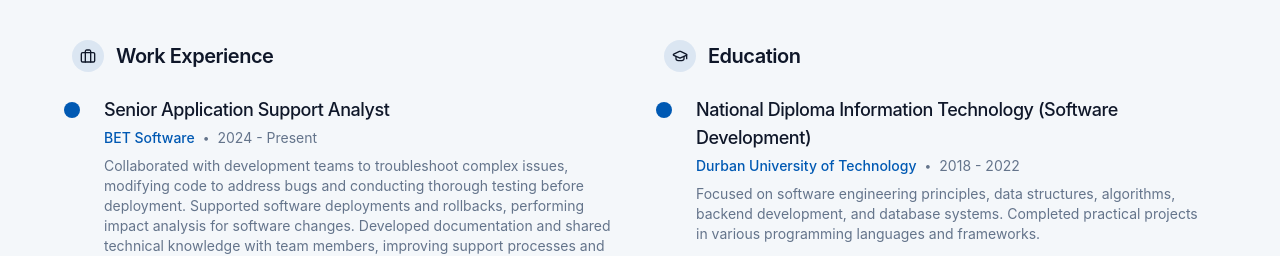
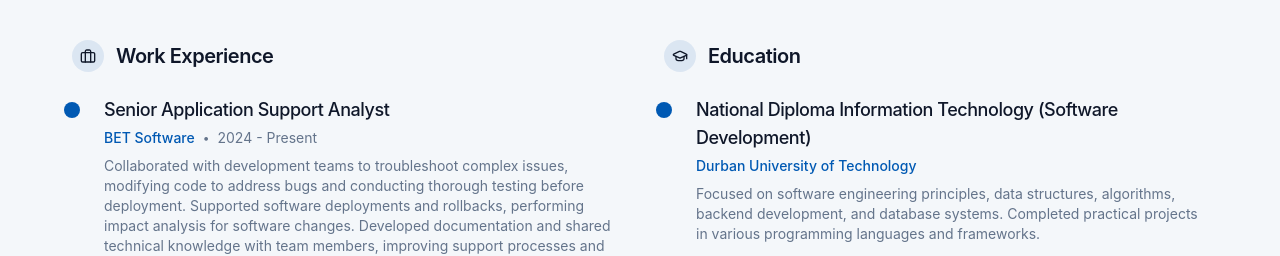
Before and after one commit to ManqobaQue/My_Portfolio, a React (Vite) app: page / in a window 1280 px wide. Shown: the part 1220-1476 px from the top of the page. Built offline with nearby package versions, Linux system fonts and the light colour scheme.

Commit message:
Remove education year
Removes the year from the education section.

```diff
--- a/src/components/Experience.tsx
+++ b/src/components/Experience.tsx
@@ -26,7 +26,6 @@ const educationData = [
   {
     degree: 'National Diploma Information Technology (Software Development)',
     institution: 'Durban University of Technology',
-    period: '2018 - 2022',
     description: 'Focused on software engineering principles, data structures, algorithms, backend development, and database systems. Completed practical projects in various programming languages and frameworks.',
     coursework: ['Data Structures', 'Algorithms', 'Backend Development', 'Database Systems', 'Software Engineering']
   }
@@ -98,8 +97,6 @@ const Experience: React.FC = () => {
                     <h4 className="text-lg font-medium">{edu.degree}</h4>
                     <div className="flex flex-wrap items-center gap-2 mt-1 mb-2">
                       <span className="text-sm text-primary font-medium">{edu.institution}</span>
-                      <span className="text-xs text-muted-foreground">•</span>
-                      <span className="text-sm text-muted-foreground">{edu.period}</span>
                     </div>
                     <p className="text-sm text-muted-foreground mb-3">{edu.description}</p>
                     <div className="mt-3">
```
